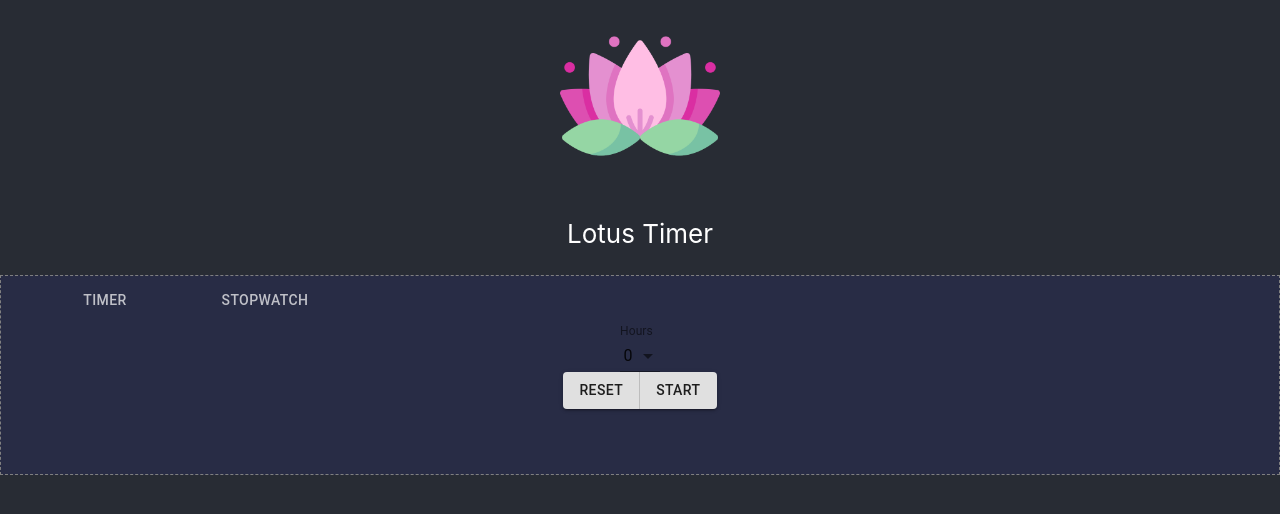
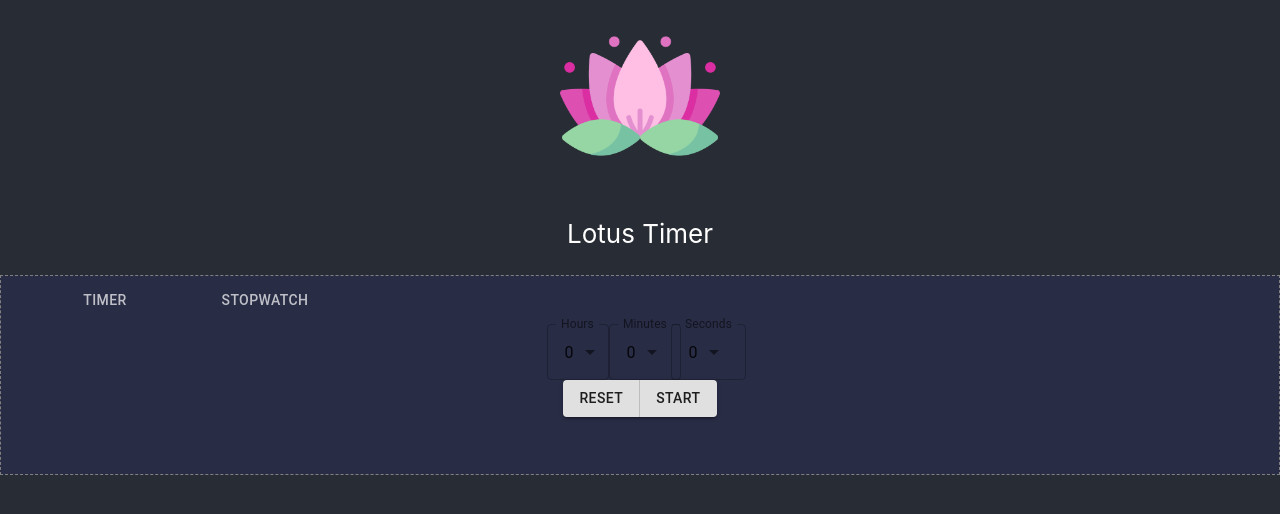
Before and after one commit to claudiegp/meditation-timer, a React (Create React App) app: page / in a window 1280 px wide. Shown: the top 514 px of the page. Built offline with nearby package versions, Linux system fonts and the light colour scheme.

Commit message:
feat(ui): update time selector

```diff
--- a/src/TimeContainer/TimeContainer.tsx
+++ b/src/TimeContainer/TimeContainer.tsx
@@ -5,11 +5,7 @@ import TimeSelector from "../TimeSelector/TimeSelector";
 const TimeContainer: FunctionComponent = () => {
   return (
     <Container>
-      {/* <form> */}
       <TimeSelector />
-      {/* <TimeSelector time="minutes"/> */}
-      {/* <TimeSelector time="seconds"/> */}
-      {/* </form> */}
     </Container>
   );
 };
--- a/src/TimeSelector/TimeSelector.tsx
+++ b/src/TimeSelector/TimeSelector.tsx
@@ -1,14 +1,15 @@
 import { TextField, MenuItem } from "@material-ui/core";
 import React, { FunctionComponent, useState } from "react";
 
-const options = [0, 1, 2, 3, 4, 5];
+const options = [0, 1, 2, 3, 4, 5, 6, 7, 8, 9];
 
 const TimeSelector: FunctionComponent = () => {
   const [value, setValue] = useState(undefined);
   return (
+    <>
       <TextField
-      id="standard-basic"
-      variant="standard"
+        id="hours"
+        variant="outlined"
         defaultValue={0}
         value={value}
         label="Hours"
@@ -21,6 +22,39 @@ const TimeSelector: FunctionComponent = () => {
           </MenuItem>
         ))}
       </TextField>
+
+      <TextField
+        id="minutes"
+        variant="outlined"
+        defaultValue={0}
+        value={value}
+        label="Minutes"
+        onChange={() => setValue(value)}
+        select
+      >
+        {options.map((option) => (
+          <MenuItem key={option} value={option}>
+            {option}
+          </MenuItem>
+        ))}
+      </TextField>
+
+      <TextField
+        id="seconds"
+        variant="outlined"
+        defaultValue={0}
+        value={value}
+        label="Seconds"
+        onChange={() => setValue(value)}
+        select
+      >
+        {options.map((option) => (
+          <MenuItem key={option} value={option}>
+            {option}
+          </MenuItem>
+        ))}
+      </TextField>
+    </>
   );
 };
 
```
Lines whose indentation alone changed are shown as unchanged.
